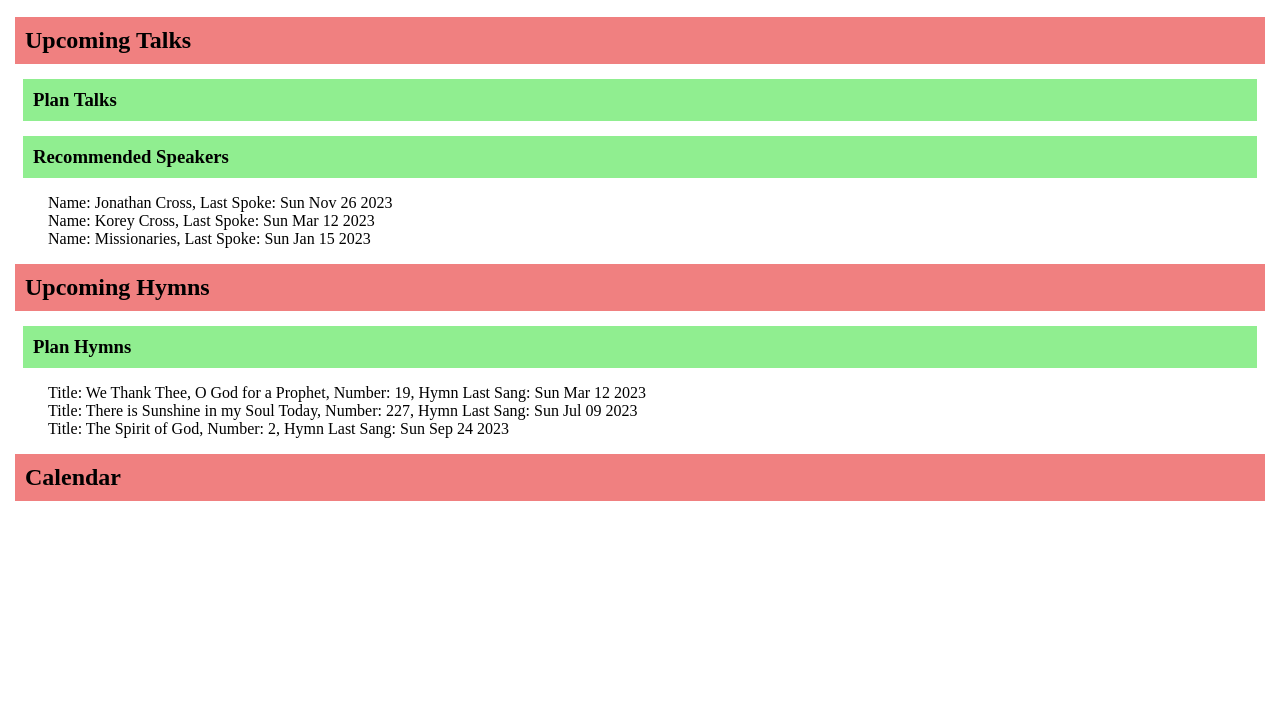
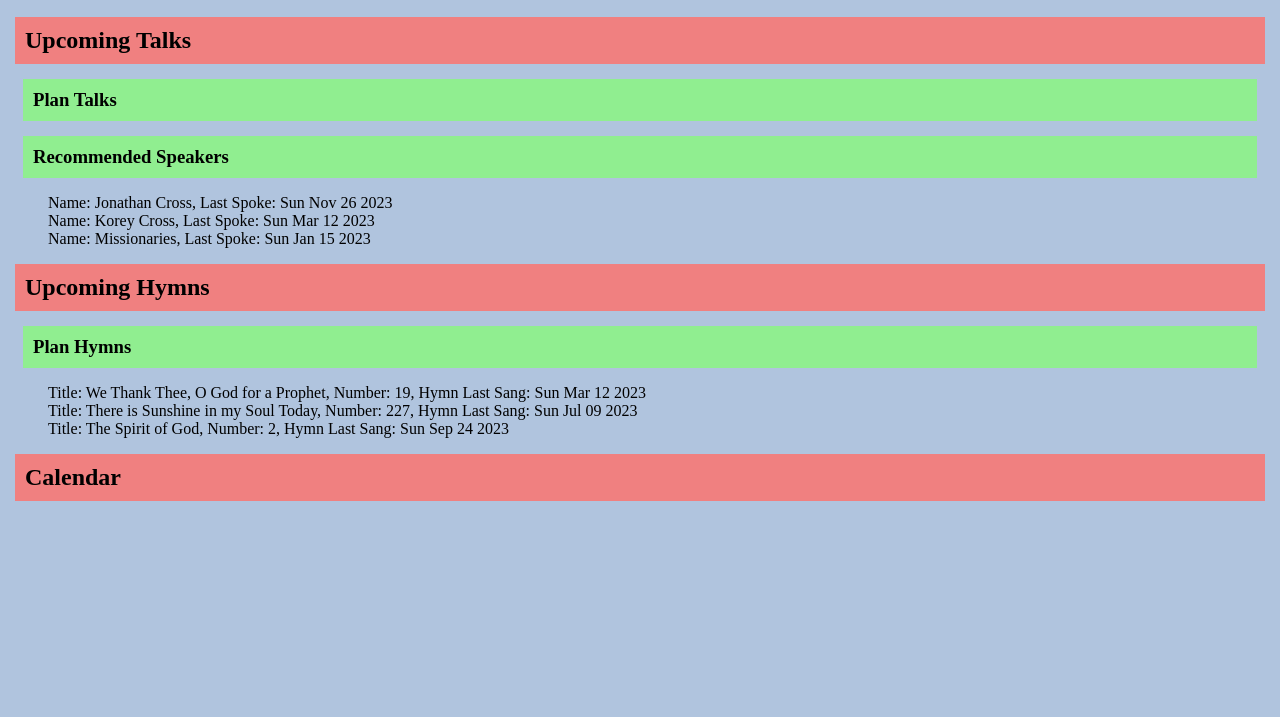
Before and after one commit to Crossfit202/Bishopric-Helper, a plain HTML site: page Bishopric-Helper/index.html in a window 1280 px wide. Shown: the part 83-800 px from the top of the page. Drawn offline with Linux system fonts and the light colour scheme.

Commit message:
changed body color

```diff
--- a/Bishopric-Helper/styles/main.css
+++ b/Bishopric-Helper/styles/main.css
@@ -19,3 +19,7 @@ h3 {
 li {
     list-style: none;
 }
+
+body {
+    background-color: lightsteelblue;
+}
```
